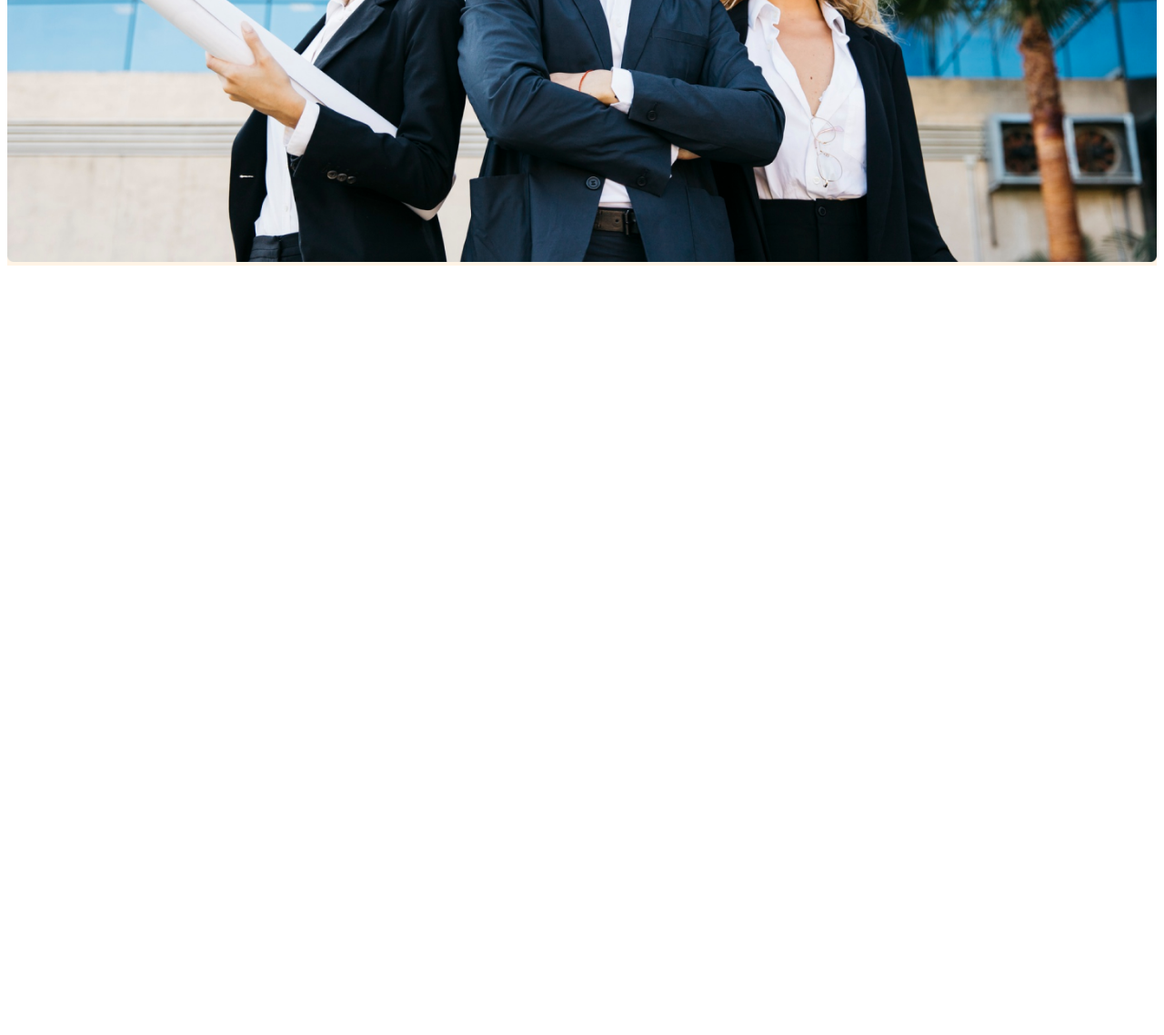
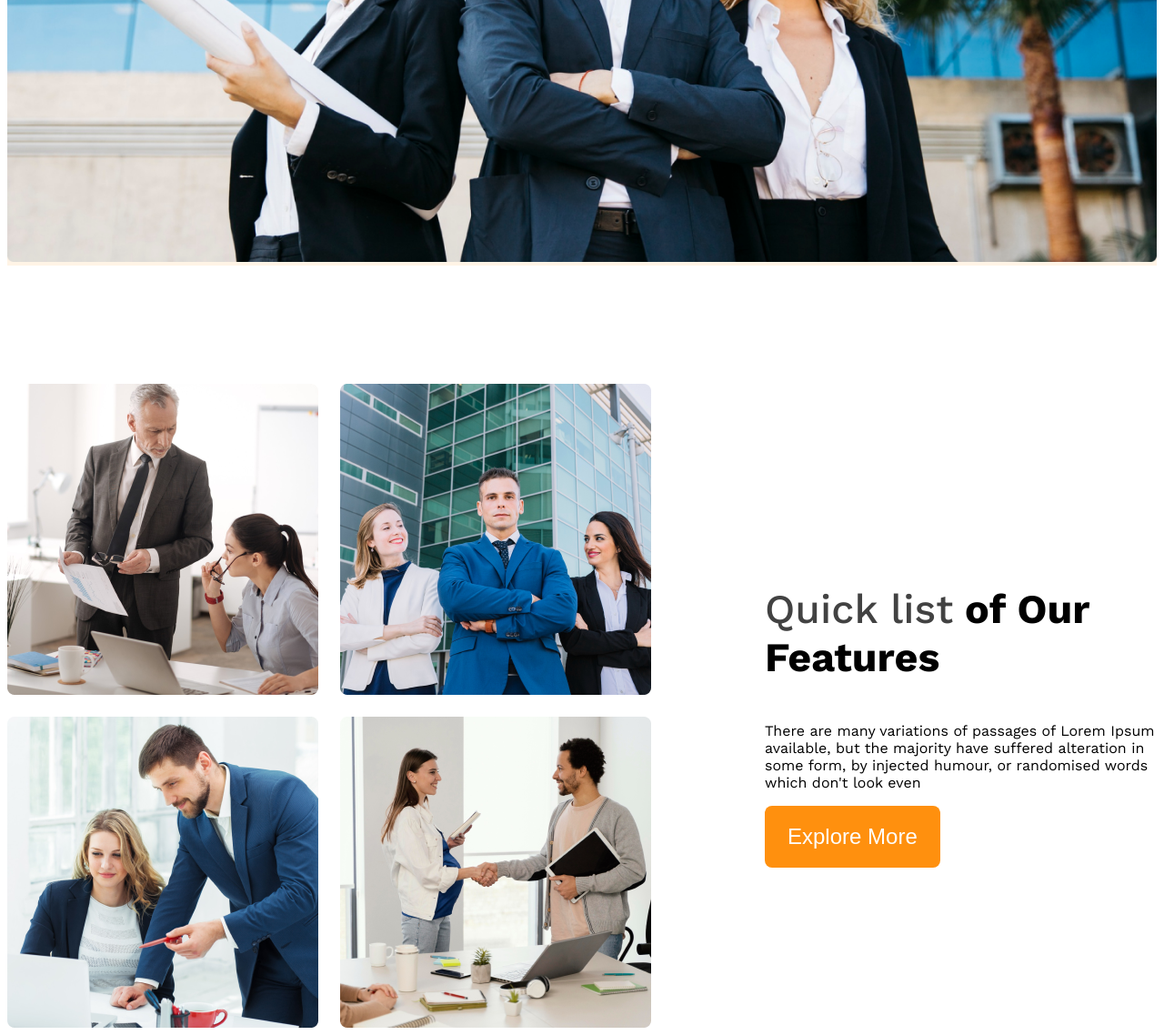
Before and after one commit to mjalam-360/my-architec-website, a plain HTML site: page index.html in a window 1280 px wide. Shown: the part 887-2025 px from the top of the page at 91% size. Before the commit the page ends 1187 px from the top, so only its background shows below. Drawn offline with nearby package versions, Linux system fonts and the light colour scheme.

Commit message:
section 2

```diff
--- a/index.html
+++ b/index.html
@@ -28,7 +28,19 @@
         </div>
     </header>
     <main>
-
+      <section class="teams display-flex">
+        <div class="team-image-container">
+            <img src="images/team1.png" alt="Two arcitect discussing about the design">
+            <img src="images/team2.png" alt="">
+            <img src="images/team3.png" alt="">
+            <img src="images/team4.png" alt="">
+        </div>
+        <div class="our-features">
+            <h3 class="feature-title"><span id="quick-list" class="text-gray">Quick list</span> <span>of Our</span> <span>Features</span></h3>
+            <p class="features-description">There are many variations of passages of Lorem Ipsum available, but the majority have suffered alteration in some form, by injected humour, or randomised words which don't look even</p>
+            <button class="btn-primary">Explore More</button>
+        </div>
+      </section>
     </main>
     <footer>
 
--- a/style/style.css
+++ b/style/style.css
@@ -30,6 +30,13 @@
   border-radius: 8px;
   border: none;
 }
+main{
+  max-width: 1440px;
+  margin: 0 auto;
+}
+main > section{
+  margin-top: 130px;
+}
 
 /* navbar related styles */
 .navbar{
@@ -47,7 +54,7 @@
   list-style: none;
   margin: 30px;
 }
-.nav-link{
+.nav-links{
   text-decoration: none;
 }
 .navbar, .banner{
@@ -70,13 +77,30 @@
 .banner-image{
   width: 100%;
 }
+/* team and features related styles */
+.teams{
+ align-items: center;
+}
+.team-image-container{
+  display: grid;
+  grid-template-columns: repeat(2, 1fr);
+  gap: 24px;
+}
+.our-features{
+  margin-left: 125px;
+  max-width: 530px;
+}
+.feature-title{
+  font-size: 2.8rem;
+  font-weight: 700;
+}
+#quick-list{
+  font-weight: 500;
+}
 
 /* responsive media query */
 @media screen and (max-width: 576px) {
-  .navbar {
-    flex-direction: column;
-  }
-  .nav-link {
+  .navbar, .nav-links {
     flex-direction: column;
   }
 }
```
